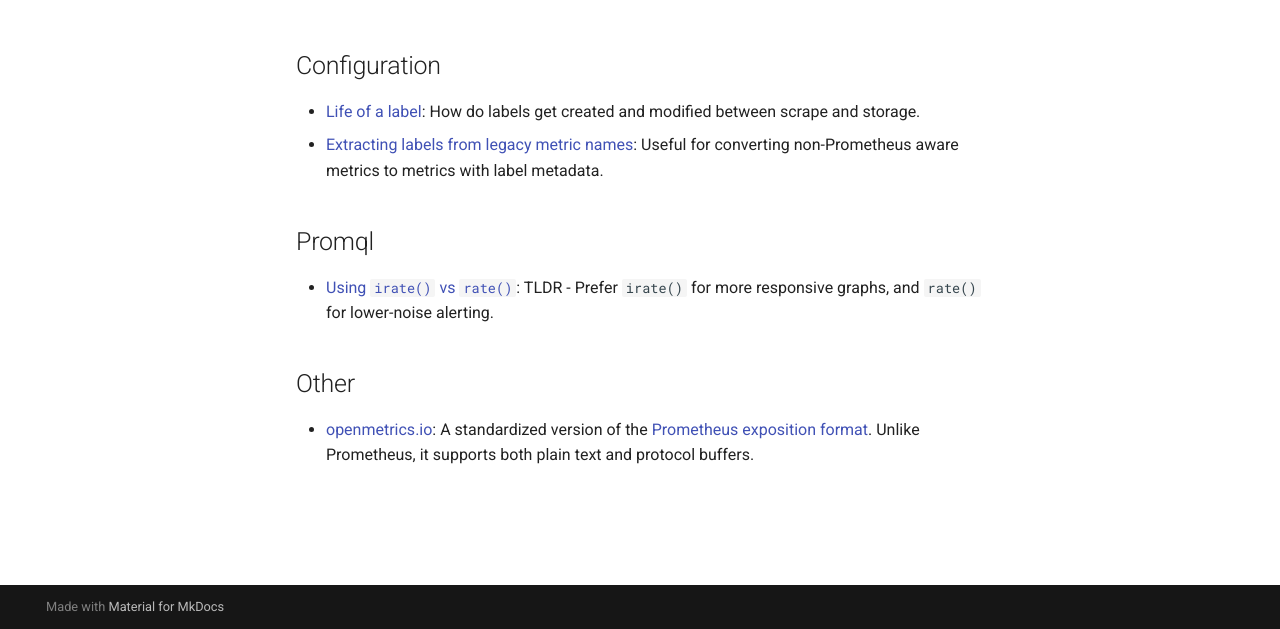
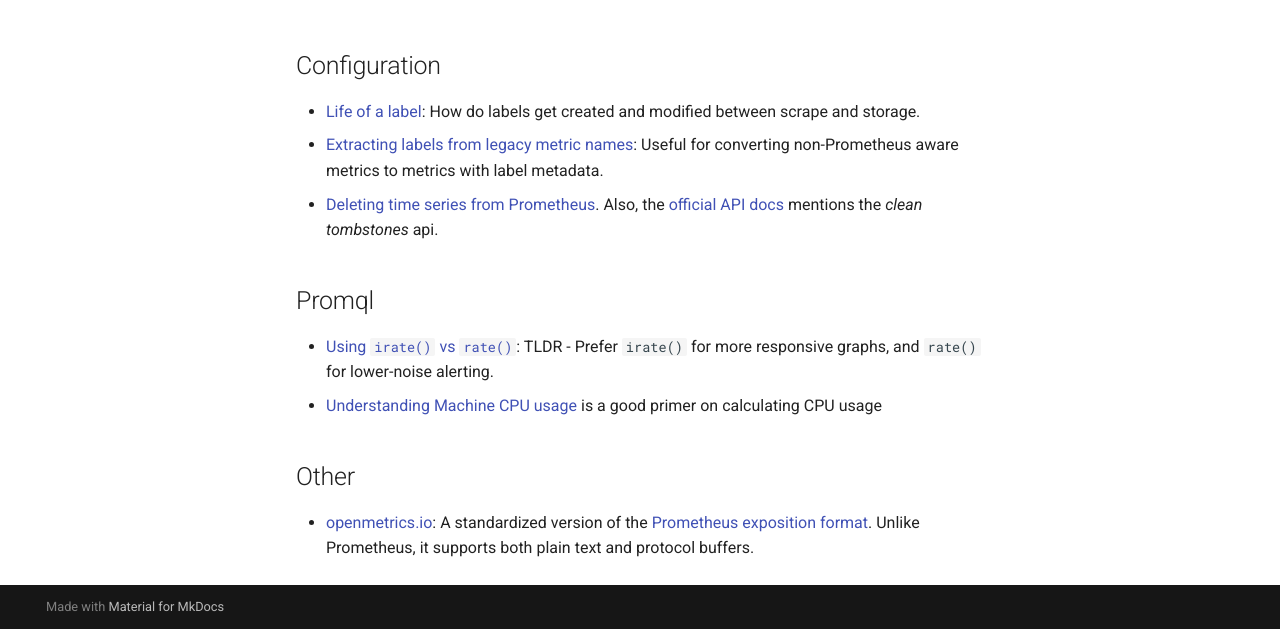
Before and after one commit to sandipb/observability-notes, an MkDocs documentation site: the page built from docs/prometheus.md, in a window 1280 px wide and 1200 px high. Shown: the part 571-1200 px from the top of the window. Built offline with MkDocs 1.6.1 and Material for MkDocs 9.7.7, drawn with Linux system fonts in a browser that asks for light colours; comment, search, counter and statistics services are not loaded.

Commit message:
Added info on deleting metrics

```diff
--- a/docs/prometheus.md
+++ b/docs/prometheus.md
@@ -10,9 +10,11 @@
 
 - [Life of a label](https://www.robustperception.io/life-of-a-label): How do labels get created and modified between scrape and storage.
 - [Extracting labels from legacy metric names](https://www.robustperception.io/extracting-labels-from-legacy-metric-names): Useful for converting non-Prometheus aware metrics to metrics with label metadata.
+- [Deleting time series from Prometheus](https://www.robustperception.io/deleting-time-series-from-prometheus). Also, the [official API docs](https://prometheus.io/docs/prometheus/latest/querying/api/#clean-tombstones) mentions the _clean tombstones_ api.
 ## Promql
 
 - [Using `irate()` vs `rate()`](https://www.robustperception.io/irate-graphs-are-better-graphs): TLDR - Prefer `irate()` for more responsive graphs, and `rate()` for lower-noise alerting.
+- [Understanding Machine CPU usage](https://www.robustperception.io/understanding-machine-cpu-usage) is a good primer on calculating CPU usage
 
 ## Other
 
```
